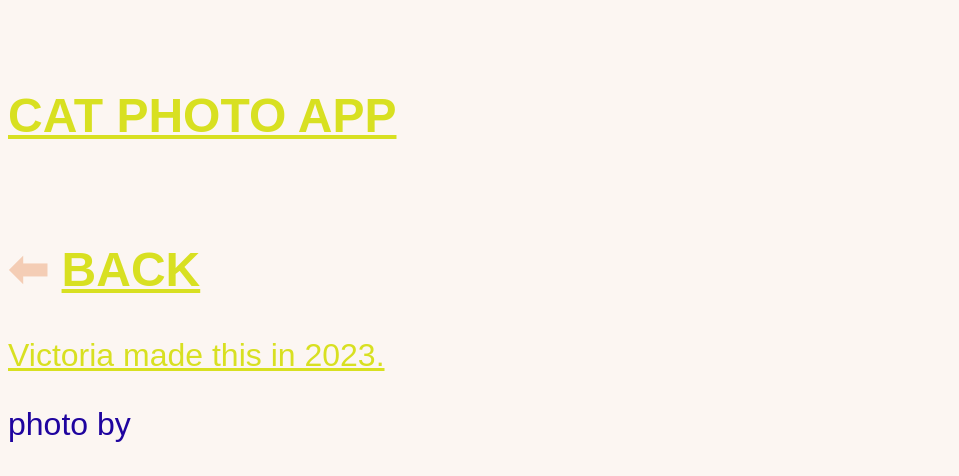
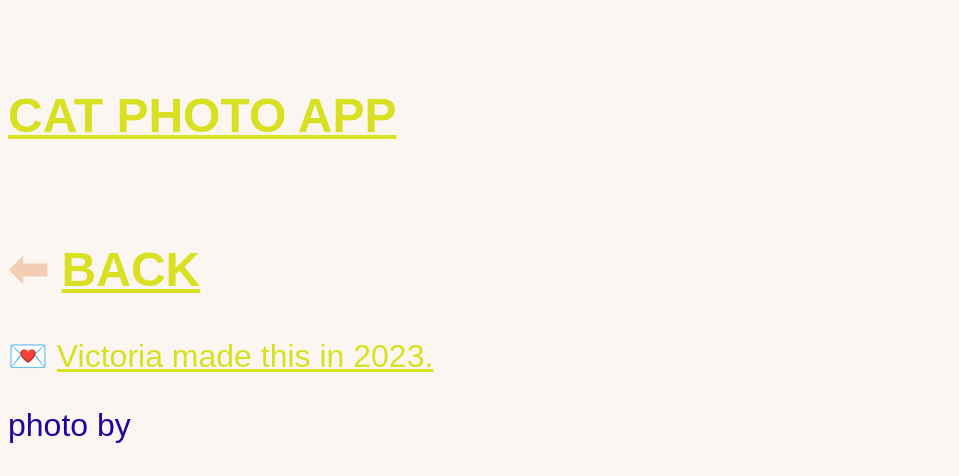
Before and after one commit to Victoria-Farr/coding-bunny-2023, a plain HTML site: page freecodecamp.html in a window 1280 px wide. Shown: the part 1348-1824 px from the top of the page, without its empty margins (0-959 px from the left). Drawn offline with Linux system fonts and the light colour scheme; a web font is replaced by a local one.

Commit message:
Added mail emoji to footer email link

```diff
--- a/freecodecamp.html
+++ b/freecodecamp.html
@@ -17,7 +17,7 @@
             <h2>⬅ <a href="index.html">back</a></h2>
     </body>
     <footer>
-        <p><a href="mailto:victoriahfarr@gmail.com">Victoria made this in 2023.</a></p>
+        <p>💌 <a href="mailto:victoriahfarr@gmail.com">Victoria made this in 2023.</a></p>
         <p>photo by <a href="#"></a></p>
     </footer>
 </html>
```
Also changed, not shown: index.html (+1 -1 lines), scrimba.html (+1 -1 lines), skillcrush.html (+1 -1 lines).
